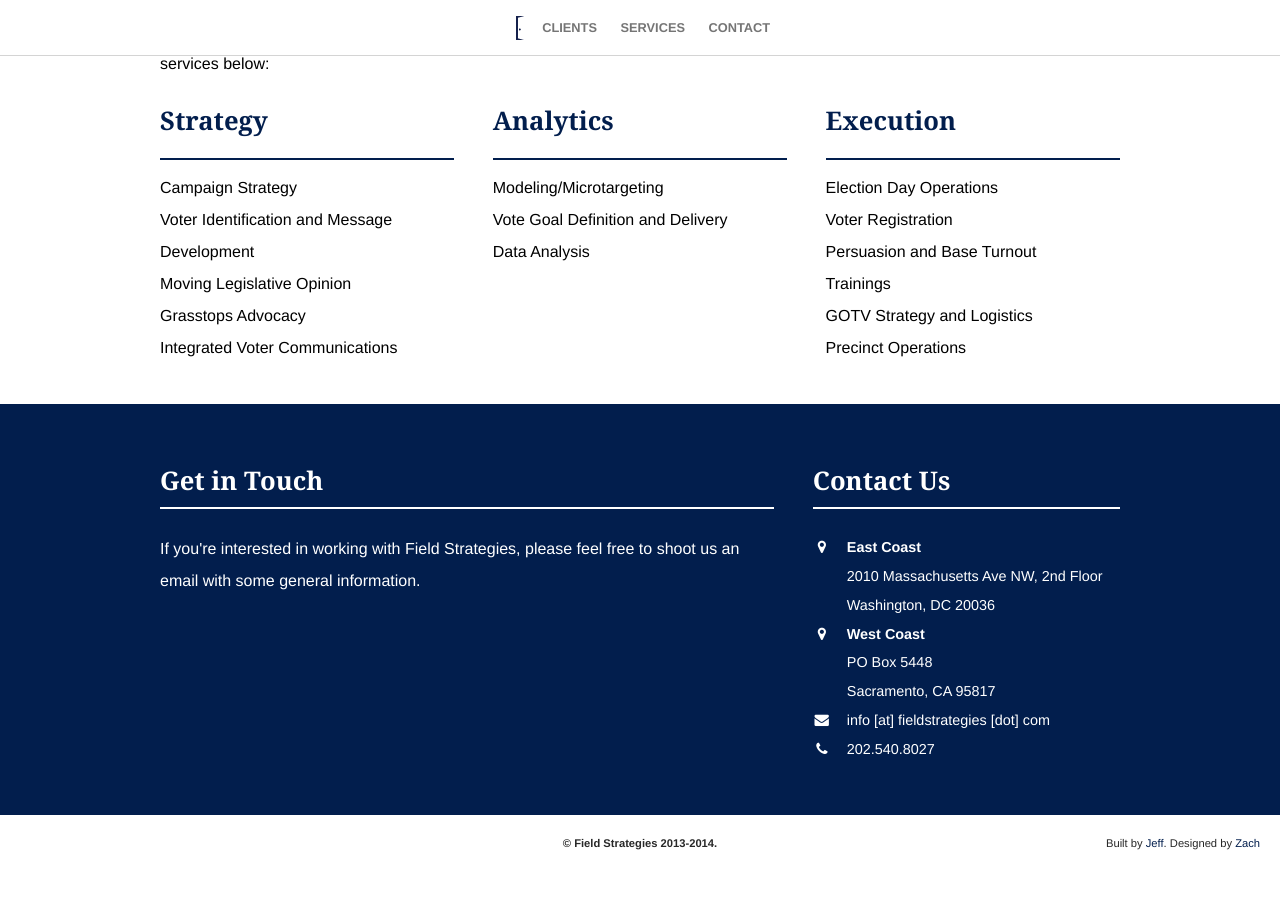
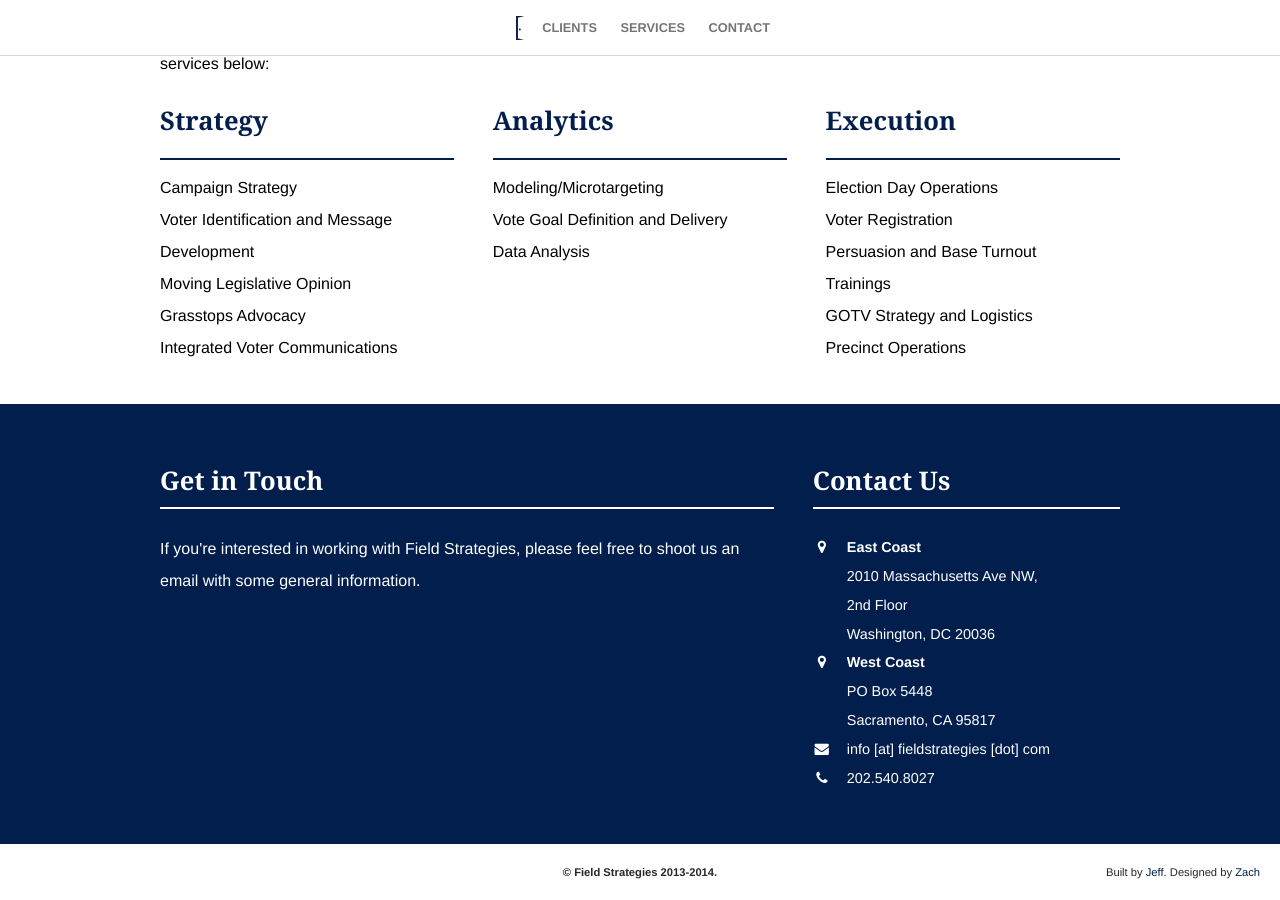
Before and after one commit to jeffreylouden/field-strategies, a Jekyll site: the page built from index.html, in a window 1280 px wide and 900 px high, scrolled down 8203 px. Built offline with Jekyll 4.4.1, drawn with Linux system fonts in a browser that asks for light colours; nearby versions of some CDN libraries; before the commit the page ends 9074 px from its top, so only the background shows below that.

Commit message:
Add break to clean up styling with new address

```diff
--- a/_includes/footer.html
+++ b/_includes/footer.html
@@ -6,7 +6,7 @@
 			</li>
 			<li id="contact-us">
 				<h3>Contact Us</h3>
-				<p><i class="icon-map-marker"></i><a href="https://goo.gl/maps/A68RCCxXAG22" title="Get directions"><strong>East Coast</strong><br />2010 Massachusetts Ave NW, 2nd Floor<br />Washington, DC 20036</a></p>
+				<p><i class="icon-map-marker"></i><a href="https://goo.gl/maps/A68RCCxXAG22" title="Get directions"><strong>East Coast</strong><br />2010 Massachusetts Ave NW,<br />2nd Floor<br />Washington, DC 20036</a></p>
 				<p><i class="icon-map-marker"></i><a href="https://www.google.com/maps/preview#!q=PO+Box+5448%2C+Sacramento%2C+CA+95817" title="Get directions"><strong>West Coast</strong><br />PO Box 5448<br />Sacramento, CA 95817</a></p>
 				<p><i class="icon-envelope-alt"></i><a href="mailto:info@fieldstrategies.com" title="Get in touch via email">info [at] fieldstrategies [dot] com</a></p>
 				<p><i class="icon-phone"></i>202.540.8027</p>
```
